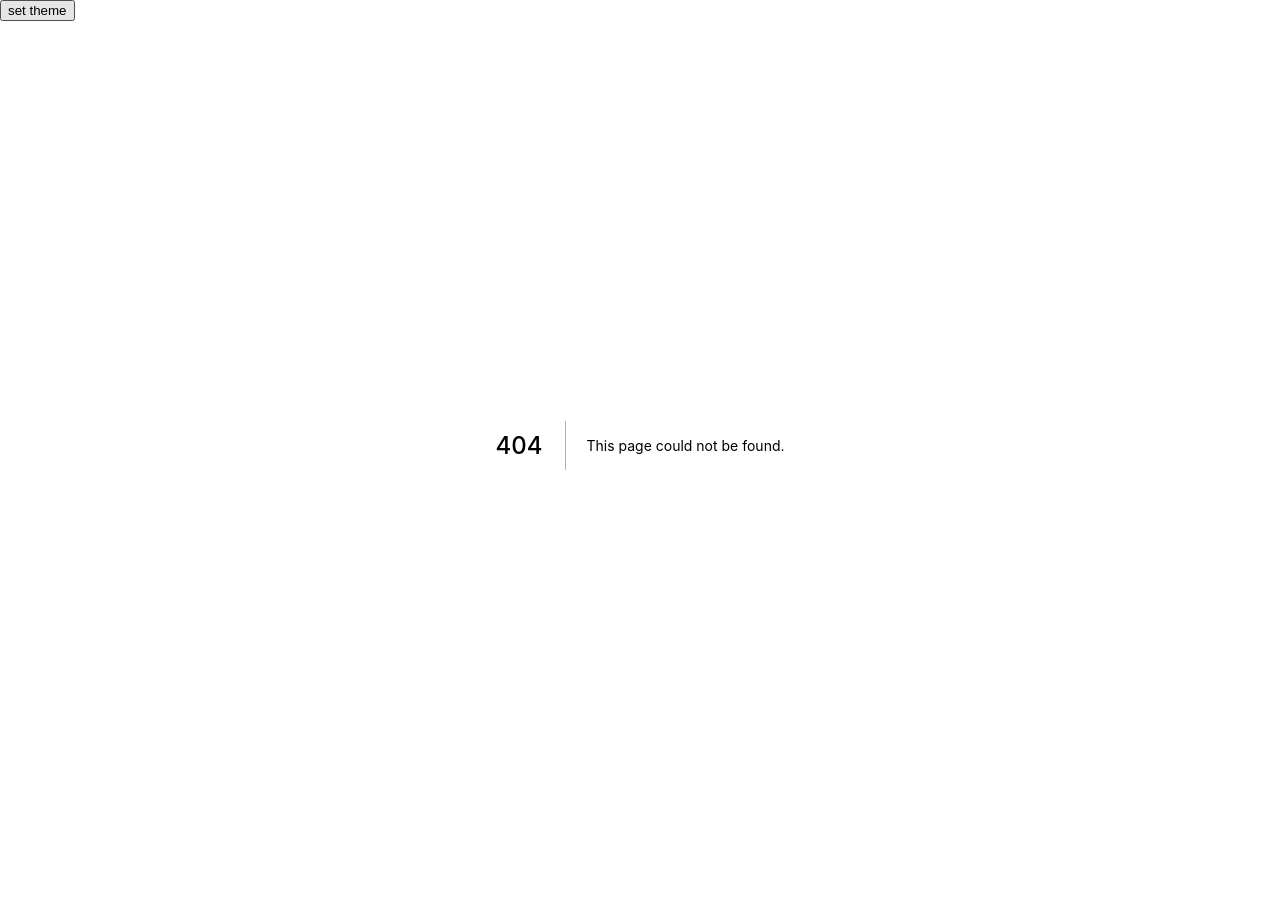
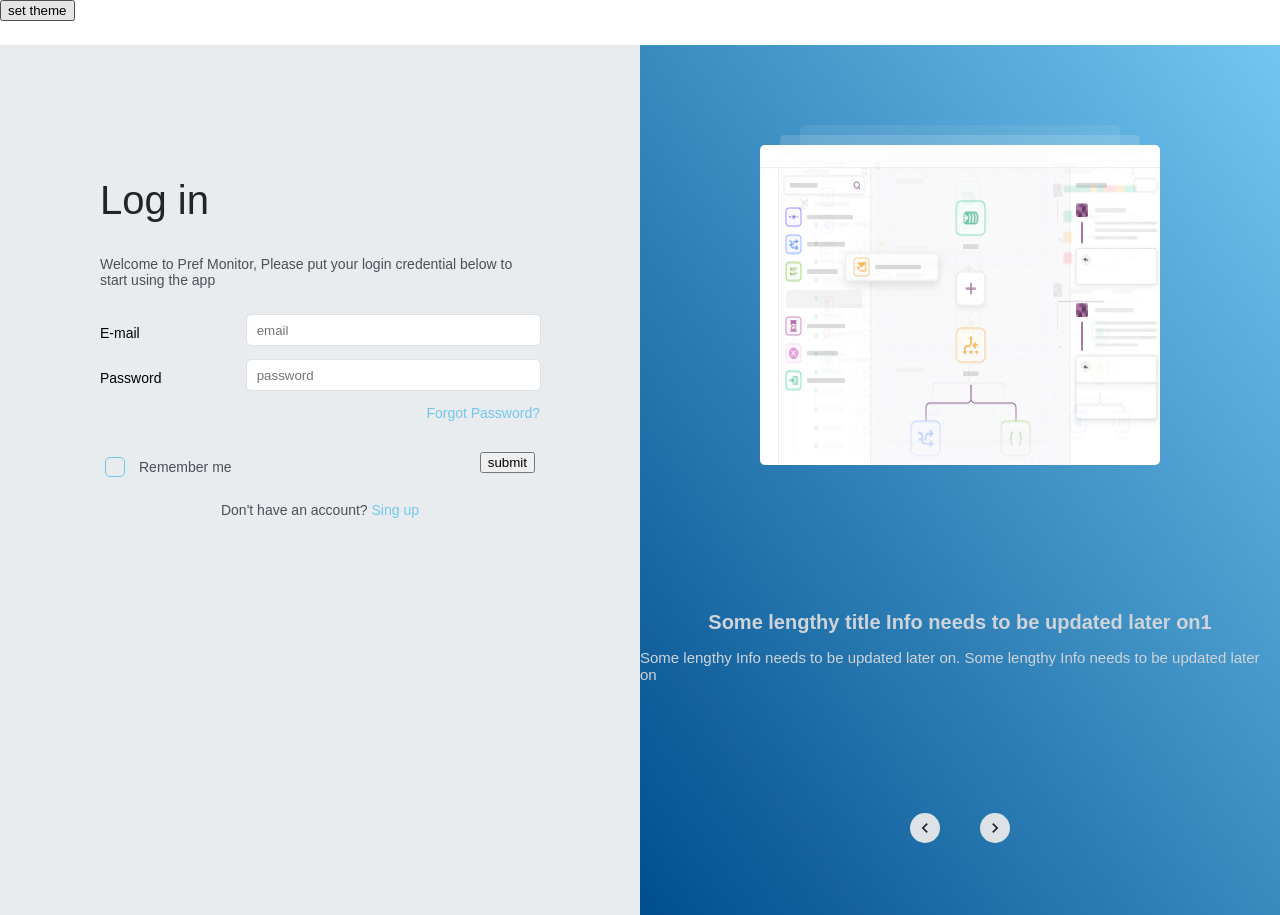
Before and after one commit to Avi98/pref-client, a Next.js app: page /login in a window 1280 px wide. Before the commit this address had no page. Before the commit the page ends 855 px from the top, so only its background shows below. Built offline with nearby package versions, Linux system fonts and the light colour scheme.

Commit message:
feat: login and forgot password added

```diff
--- a/components/ui/Checkbox/checkbox.module.css
+++ b/components/ui/Checkbox/checkbox.module.css
@@ -1,10 +1,12 @@
 .root {
 	display: flex;
+	min-width: 30px;
 	align-items: center;
 	font-size: 1.4rem;
 	color: var(--text-2);
 	margin: 0.5rem 0rem;
 	width: fit-content;
+	justify-content: space-between;
 }
 
 .root div {
--- /dev/null
+++ b/pages/login.tsx
@@ -0,0 +1,105 @@
+import React from "react";
+import Link from "next/link";
+import { useForm } from "react-hook-form";
+import s from "./styles/authLayout.module.css";
+import { Carousel } from "../components/carousel";
+import { BaseInput } from "../components/ui/Input/Input";
+import { ControlledCheckbox } from "../components/ui/Checkbox";
+
+const appInfo = {
+  0: {
+    imgPath: "/assets/images/productInfo_1.png",
+    title: "Some lengthy title Info needs to be updated later on1",
+    subTitle:
+      "Some lengthy Info needs to be updated later on. Some lengthy Info needs to be updated later on",
+  },
+  1: {
+    imgPath: "/assets/images/productInfo_2.png",
+    title: "Some lengthy title2 needs to be updated later on2",
+    subTitle:
+      "Some lengthy Info 2 needs to be updated later on. Some lengthy Info needs to be updated later on",
+  },
+  2: {
+    imgPath: "/assets/images/productInfo_1.png",
+    title: "Some lengthy title3 needs to be updated later on3s",
+    subTitle:
+      "Some lengthy Info 3 needs to be updated later on. Some lengthy Info needs to be updated later on",
+  },
+};
+
+interface IFieldVales {
+  email: string;
+  password: string;
+  isRememberMe: boolean;
+}
+
+const Login = () => {
+  const { register, handleSubmit, watch, control } = useForm<IFieldVales>({
+    defaultValues: {
+      isRememberMe: false,
+    },
+  });
+
+  const submitLogin = (d: IFieldVales) => {
+    console.log({ d });
+  };
+
+  return (
+    <div className={s.login}>
+      <div className={s.formContainer}>
+        <div className={s.headerSection}>
+          <h2>Log in</h2>
+          <h3>
+            Welcome to Pref Monitor, Please put your login credential below to
+            start using the app
+          </h3>
+        </div>
+        <form onSubmit={handleSubmit(submitLogin)}>
+          <div className={s.inputContainer} id="email">
+            <label>E-mail</label>
+            <BaseInput
+              type="email"
+              placeholder="email"
+              inputSize="xs"
+              {...register("email", { required: true })}
+            />
+          </div>
+          <div className={s.inputContainer} id="password">
+            <label>Password</label>
+            <BaseInput
+              type="password"
+              placeholder="password"
+              inputSize="xs"
+              {...register("password", { required: true })}
+            />
+          </div>
+          <div className={s.link}>
+            <Link href="/forgot-password">Forgot Password?</Link>
+          </div>
+          <div className={s.submitWrapper}>
+            <ControlledCheckbox
+              control={control}
+              label="Remember me"
+              name="isRememberMe"
+            />
+
+            <div className={s.submitButton}>
+              <button> submit</button>
+            </div>
+          </div>
+          <div className={s.centerText}>
+            {`Don't have an account?`}
+            <span>
+              &nbsp;<Link href="/create-user">Sing up</Link>
+            </span>
+          </div>
+        </form>
+      </div>
+      <div className={s.info}>
+        <Carousel items={appInfo} autoPlay={true} />
+      </div>
+    </div>
+  );
+};
+
+export default Login;
--- /dev/null
+++ b/pages/styles/authLayout.module.css
@@ -0,0 +1,68 @@
+.login {
+	height: 100%;
+	width: 100%;
+	display: grid;
+	grid-template-columns: 1fr 1fr;
+}
+
+.headerSection {
+	grid-column: span 4;
+}
+
+.formContainer {
+	gap:2rem;
+	display: grid;
+	padding: 10rem;
+	grid-template-columns: repeat(4, 1fr);
+	background-color: var(--surface-2);
+	grid-template-rows: repeat(4, minmax(10rem, 15rem));
+}
+
+.formContainer  h2 {
+	font-size: 4rem;
+	font-weight: 400;
+	color: var(--text-1);
+}
+
+.formContainer  h3 {
+	font-weight: 500;
+	font-size: 1.4rem;
+	color: var(--text-2);
+}
+
+.formContainer label {
+	font-size: 14px;
+	font-weight: 500;
+	margin: 10px 0;
+}
+
+.formContainer form {
+	grid-column: span 4;
+	grid-row: span 3;
+
+}
+
+.formContainer .inputContainer {
+	display: grid;
+	grid-template-columns: 1fr 2fr;
+}
+
+.formContainer .link {
+	display: flex;
+	justify-content: end;
+	padding-bottom: 1rem;
+	border-bottom: 1px solid var(--gray-2);
+}
+
+.formContainer .submitWrapper{
+	display: flex;
+	justify-content: space-between;
+	padding: 2rem 0.5rem;
+}
+
+.formContainer .centerText {
+	text-align: center;
+	font-size: 1.4rem;
+	font-weight: 400;
+	color: var(--text-2);
+}
--- a/pages/styles/global.css
+++ b/pages/styles/global.css
@@ -17,7 +17,15 @@ html {
 
 	--primary-color: var(--blue-1);
 	--error-border: var(--red-1);
+
 }
+
+html a{
+	color: var(--primary-color);
+	font-size: 1.4rem;
+	text-decoration: none;
+}
+
 
 html.dark{
 	color-scheme: dark;
@@ -104,3 +112,11 @@ body >div
 	justify-content: space-between;
 	align-items: center;
 }
+
+.text-align-right{
+	text-align: right;
+}
+
+.mt-10 {
+	margin-top: 1rem;
+}
```
Also changed, not shown: pages/forgot-password.tsx (added, +77 -0 lines).
